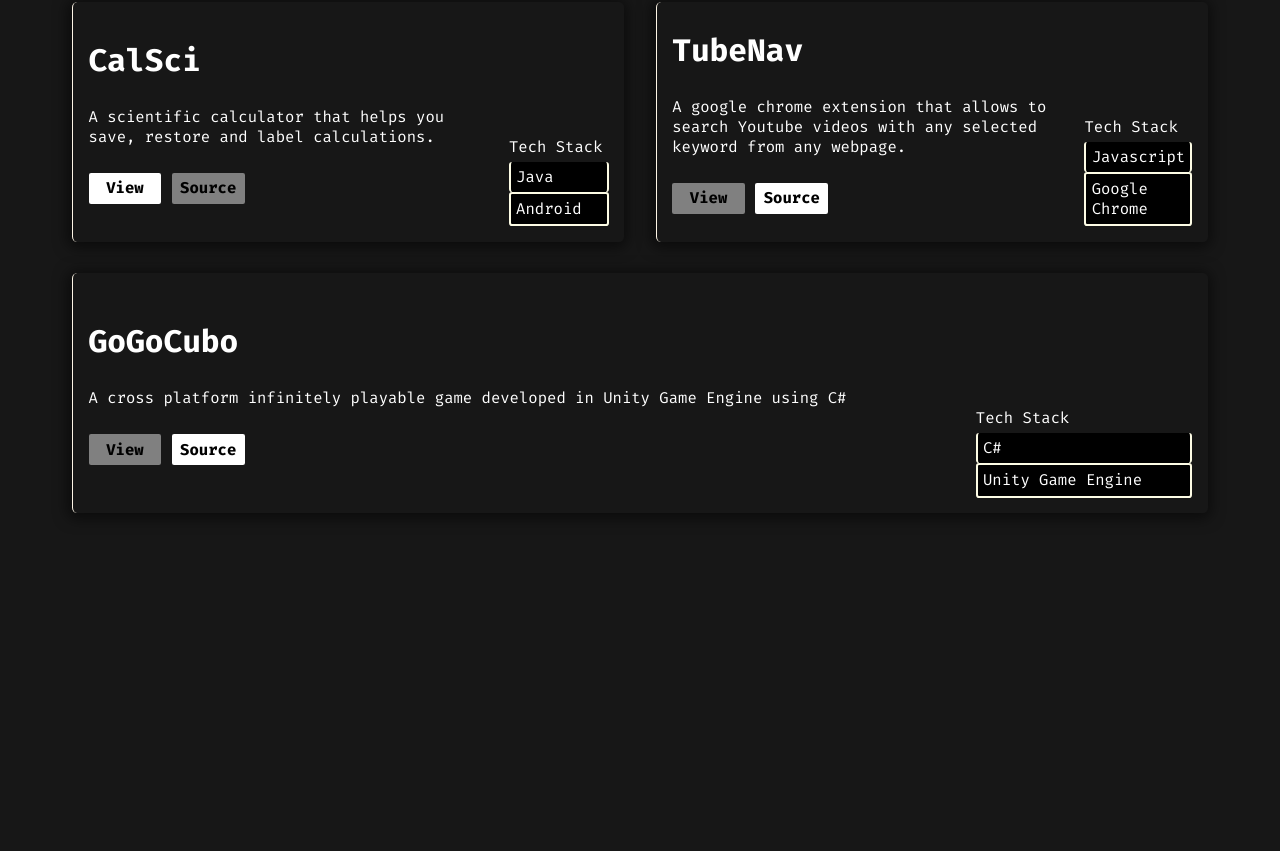
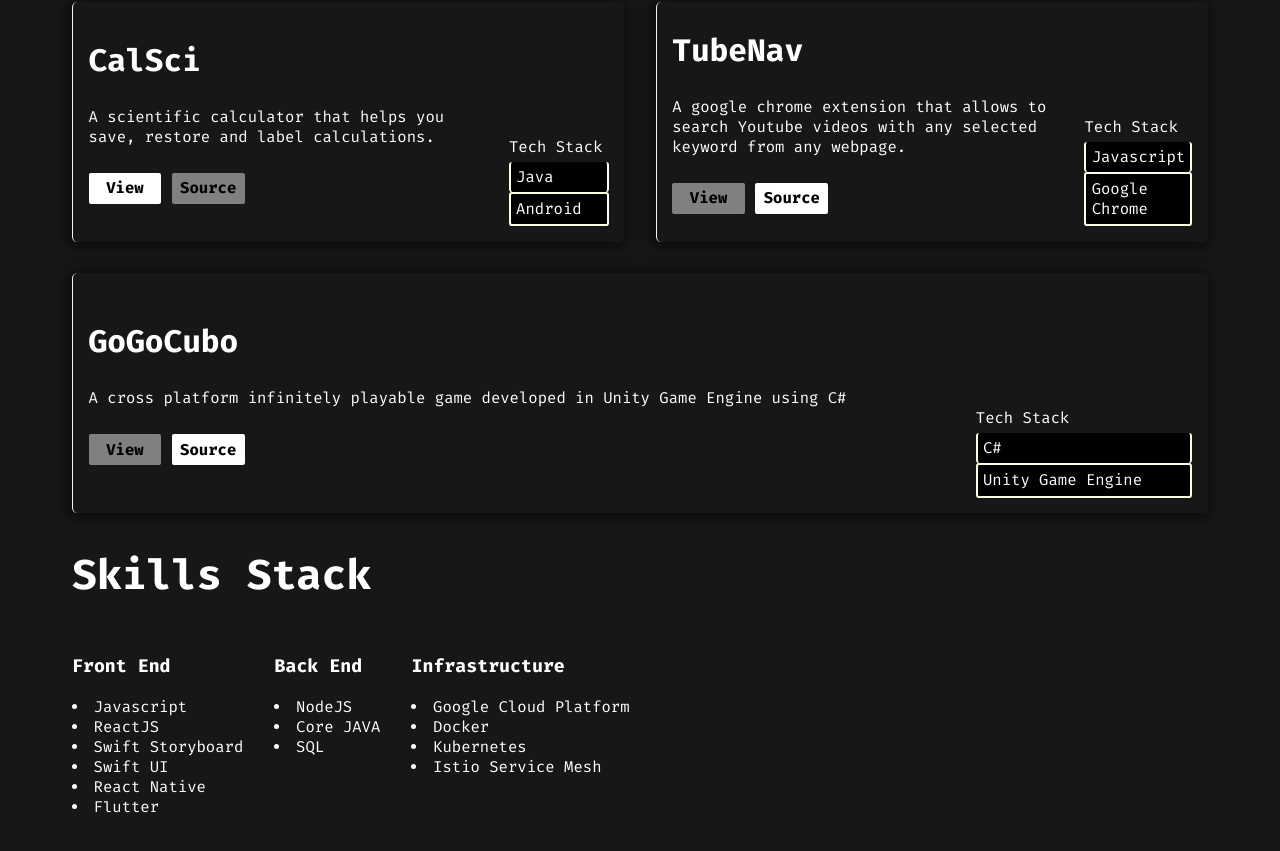
Before and after one commit to eshwarne/next-portfolio, a Next.js app: page / in a window 1280 px wide. Shown: the part 2047-2898 px from the top of the page. Before the commit the page ends 2624 px from the top, so only its background shows below. Built offline with nearby package versions, Linux system fonts and the light colour scheme.

Commit message:
Add skills UI and API routes

```diff
--- /dev/null
+++ b/components/Skills/Skill.tsx
@@ -0,0 +1,15 @@
+export type SkillPropsType = {
+  title: string;
+  tools: string[];
+};
+
+export const Skill = ({ title, tools }: SkillPropsType) => {
+  return (
+    <div>
+      <h3>{title}</h3>
+      {tools.map((tool) => (
+        <li>{tool}</li>
+      ))}
+    </div>
+  );
+};
--- /dev/null
+++ b/components/Skills/Skills.module.scss
@@ -0,0 +1,10 @@
+@import "../../styles/variables";
+.skills__title {
+  font-size: $FONT-SIZE-HEADING-MAIN;
+}
+.skills__gallery {
+  display: flex;
+  gap: 3rem;
+  flex-wrap: wrap;
+  font-size: $FONT-SIZE-TEXT;
+}
--- /dev/null
+++ b/components/Skills/Skills.tsx
@@ -0,0 +1,25 @@
+import { useEffect, useState } from "react";
+import { Skill, SkillPropsType } from "./Skill";
+import styles from "./Skills.module.scss";
+
+export const Skills = () => {
+  const [skills, setSkills] = useState<SkillPropsType[]>([]);
+  useEffect(() => {
+    const getSkillsData = async () => {
+      const data = await fetch("/api/skills");
+      const skillsData = await data.json();
+      setSkills(skillsData.skills);
+    };
+    getSkillsData();
+  });
+  return (
+    <div className={styles.skills}>
+      <h1 className={styles.skills__title}>Skills Stack</h1>
+      <div className={`${styles.skills__gallery}`}>
+        {skills.map((skill) => (
+          <Skill title={skill.title} tools={skill.tools} key={skill.title} />
+        ))}
+      </div>
+    </div>
+  );
+};
--- /dev/null
+++ b/components/Skills/index.ts
@@ -0,0 +1,3 @@
+import { Skills } from "./Skills";
+
+export default Skills
--- /dev/null
+++ b/pages/api/skills.ts
@@ -0,0 +1,28 @@
+import type { NextApiRequest, NextApiResponse } from 'next'
+
+type Skill = {
+  title: string;
+  tools: string[];
+}
+type SkillResponse = {
+  skills: Skill[]
+}
+
+const skills:Skill[] = [
+    {title:"Front End",tools:[
+        "Javascript", "ReactJS", "Swift Storyboard", "Swift UI", "React Native", "Flutter"
+    ]},
+    {title:"Back End", tools:[
+        "NodeJS", "Core JAVA", "SQL"
+    ]},
+    {title:"Infrastructure", tools:[
+        "Google Cloud Platform", "Docker", "Kubernetes", "Istio Service Mesh"
+    ]}
+]
+
+export default function handler(
+  req: NextApiRequest,
+  res: NextApiResponse<SkillResponse>
+) {
+  res.status(200).json({skills})
+}
--- a/pages/index.tsx
+++ b/pages/index.tsx
@@ -5,6 +5,7 @@ import About from "../components/About";
 import Home from "../components/Home";
 import Navbar from "../components/Navbar";
 import Projects from "../components/Projects";
+import Skills from "../components/Skills";
 
 const Portfolio: NextPage = () => {
   return (
@@ -12,7 +13,7 @@ const Portfolio: NextPage = () => {
       <Head>
         <title>Eshwar Sundar | Software Engineer</title>
         <meta name="description" content="Eshwar Sundar's portfolio website" />
-        <link rel="icon" href="/favicon.ico" />
+        <link rel="icon" href="/picture-self.jpeg" />
       </Head>
       <Navbar />
       <div className={"pageContainer"}>
@@ -25,6 +26,9 @@ const Portfolio: NextPage = () => {
         <section id="projects">
           <Projects />
         </section>
+        <section id="skills">
+          <Skills />
+        </section>
       </div>
     </>
   );
```
